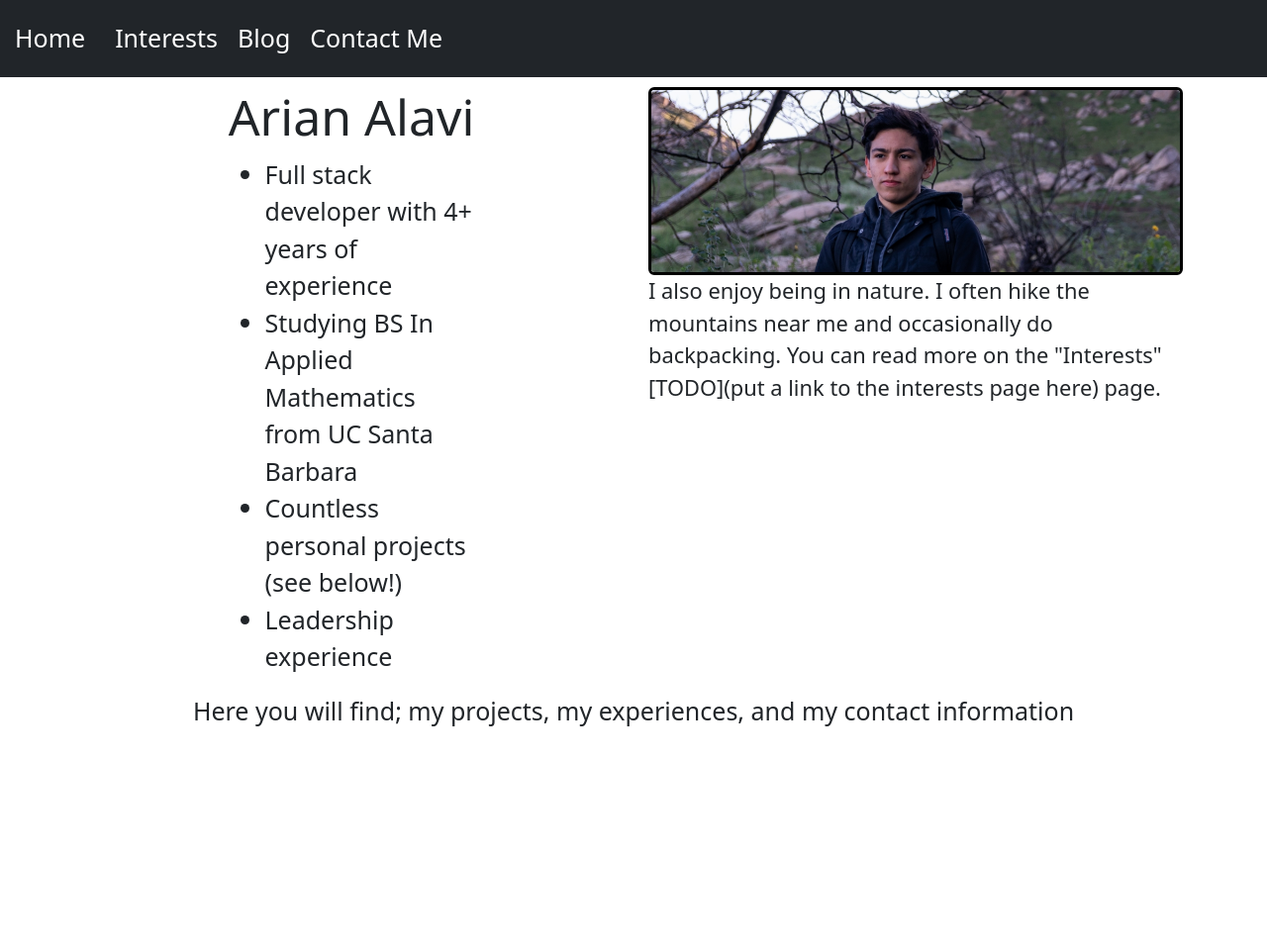
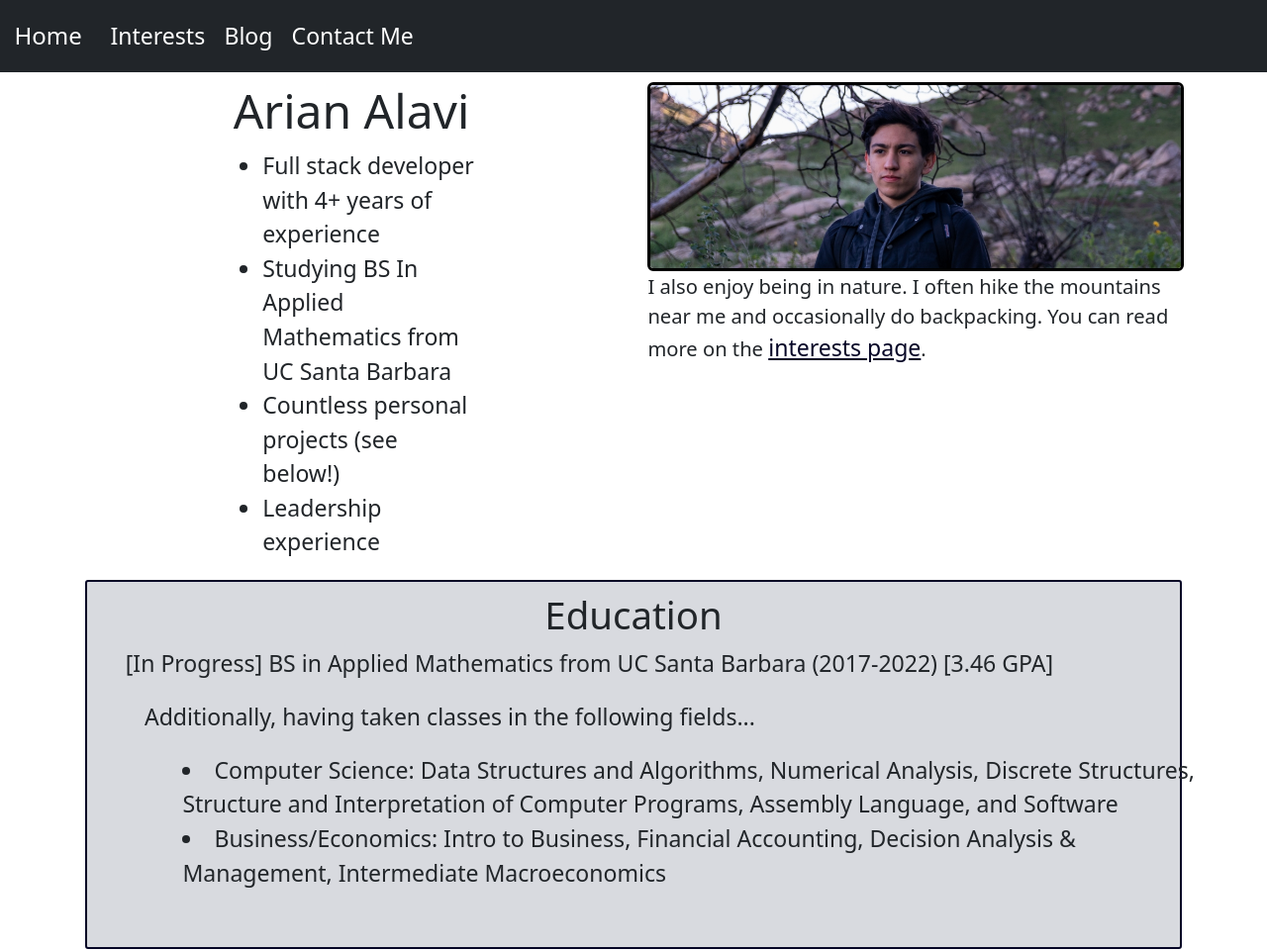
Before and after one commit to AriAlavi/ArianAlaviWebsite, a Django app: page / in a window 1280 px wide. Shown: the whole page at 99% size. Before the commit the page ends 734 px from the top, so only its background shows below. Run offline with Django 4.2, Linux system fonts and the light colour scheme.

Commit message:
more progress, mostly education

```diff
--- a/main/static/main/main.css
+++ b/main/static/main/main.css
@@ -1,3 +1,15 @@
 * {
-    font-size: 1.25rem;
+    font-size: 1.2rem;
 }
+
+.box{
+    background-color: #d8dadf;
+    border-radius: 3px;
+    padding: .5rem 2rem 2rem 2rem;
+    margin: 2px;
+    border: solid 2px #050526;
+}
+
+a:link{
+    color: #050526;
+}
--- a/main/templates/main/base.html
+++ b/main/templates/main/base.html
@@ -17,13 +17,13 @@
               <div class="collapse navbar-collapse" id="navbarSupportedContent">
                 <ul class="navbar-nav me-auto mb-2 mb-lg-0">
                   <li class="nav-item">
-                    <a class="nav-link active" aria-current="page" href="#">Interests</a>
+                    <a class="nav-link active" aria-current="page" href="{% url 'interests' %}">Interests</a>
                   </li>
                   <li class="nav-item">
-                    <a class="nav-link active" aria-current="page" href="#">Blog</a>
+                    <a class="nav-link active" aria-current="page" href="https://medium.com/@ai-and-development" target="_blank">Blog</a>
                   </li>
                   <li class="nav-item">
-                    <a class="nav-link active" aria-current="page" href="#">Contact Me</a>
+                    <a class="nav-link active" aria-current="page" href="{% url 'contact' %}">Contact Me</a>
                   </li>
                 </ul>
               </div>
--- /dev/null
+++ b/main/templates/main/contact.html
@@ -0,0 +1,5 @@
+{% extends "main/base.html" %}
+{% load static %}
+{% block content %}
+do not contact me : (
+{% endblock content %}
--- a/main/templates/main/home.html
+++ b/main/templates/main/home.html
@@ -19,9 +19,22 @@
     </div>
     <div class="col-sm-6">
         <img src="{% static 'main/home.jpg' %}" alt="Image of Arian Alavi on a hike" style="border-radius: 6px; border: solid 3px black; width: 100%;">
-        <small>I also enjoy being in nature. I often hike the mountains near me and occasionally do backpacking. You can read more on the "Interests" [TODO](put a link to the interests page here) page.</small>
+        <small>I also enjoy being in nature. I often hike the mountains near me and occasionally do backpacking. You can read more on the <a href="{% url 'interests' %}">interests page</a>.</small>
     </div>
 </div>
 
-<h5 align="center">Here you will find; my projects, my experiences, and my contact information</h5>
+<div class="box">
+    <div class="row">
+        <h2 align="center">Education</h2>
+        <p>[In Progress] BS in Applied Mathematics from UC Santa Barbara (2017-2022) [3.46 GPA]</p>
+        <p style="margin-left: 1rem;">Additionally, having taken classes in the following fields...</p>
+        <ul style="margin-left: 3rem; list-style-position: inside;">
+            <li>Computer Science: Data Structures and Algorithms, Numerical Analysis, Discrete Structures, Structure and Interpretation of Computer Programs, Assembly Language, and Software</li>
+            <li>Business/Economics: Intro to Business, Financial Accounting, Decision Analysis & Management, Intermediate Macroeconomics </li>
+        </ul>
+
+
+    </div>
+
+</div>
 {% endblock content %}
--- /dev/null
+++ b/main/templates/main/interests.html
@@ -0,0 +1,5 @@
+{% extends "main/base.html" %}
+{% load static %}
+{% block content %}
+i have no interests
+{% endblock content %}
--- a/main/urls.py
+++ b/main/urls.py
@@ -3,4 +3,6 @@ from .views import *
 
 urlpatterns = [
     path("", home, name='home'),
+    path("interests/", interests, name="interests"),
+    path("contact/", contact, name="contact"),
 ]
--- a/main/views.py
+++ b/main/views.py
@@ -2,3 +2,9 @@ from django.shortcuts import render
 
 def home(request):
     return render(request, "main/home.html")
+
+def interests(request):
+    return render(request, "main/interests.html")
+
+def contact(request):
+    return render(request, "main/contact.html")
```
